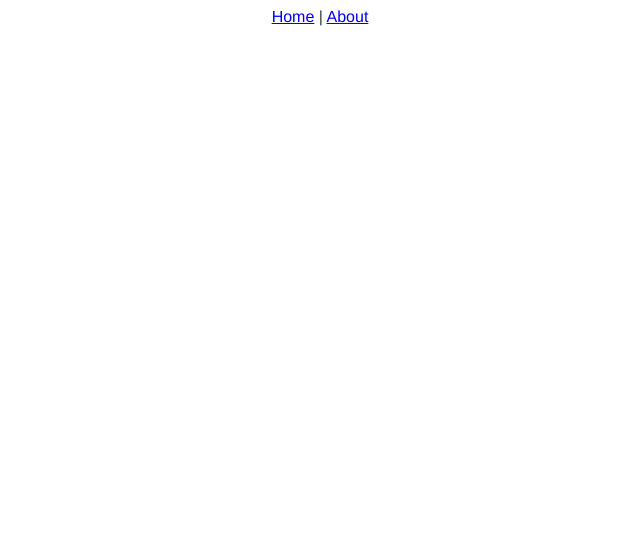
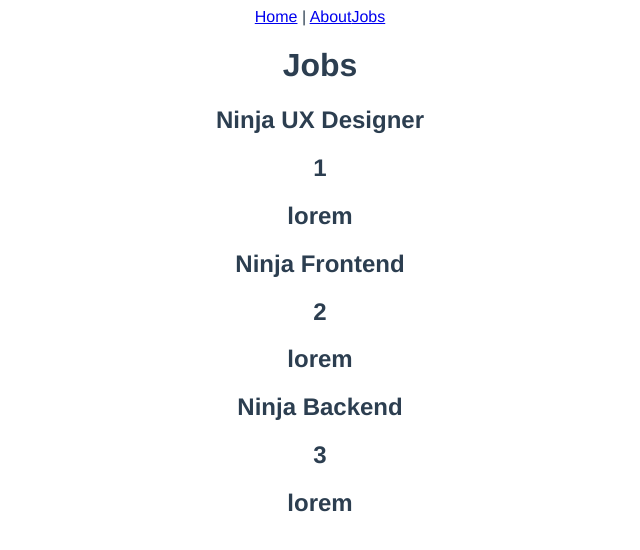
Before and after one commit to ronitwilson/vue_05, a Vue app in the folder ninja-jobs/: page /jobs in a window 1280 px wide. Before the commit this address had no page. Shown: the top 550 px of the page, without its empty margins (320-960 px from the left). Built offline with nearby package versions, Linux system fonts and the light colour scheme.

Commit message:
Add jobs page

```diff
--- a/ninja-jobs/src/App.vue
+++ b/ninja-jobs/src/App.vue
@@ -2,6 +2,7 @@
   <nav>
     <router-link to="/">Home</router-link> |
     <router-link :to="{name: 'about'}">About</router-link>
+    <router-link :to="{name: 'Jobs'}">Jobs</router-link>
   </nav>
   <router-view/>
 </template>
--- a/ninja-jobs/src/router/index.js
+++ b/ninja-jobs/src/router/index.js
@@ -1,6 +1,7 @@
 import { createRouter, createWebHistory } from 'vue-router'
 import HomeView from '../views/HomeView.vue'
 import AboutView from '../views/AboutView.vue'
+import Jobs from '../views/Jobs/Jobs.vue'
 
 const routes = [
   {
@@ -12,6 +13,11 @@
     path: '/about-me',
     name: 'about',
     component: AboutView
+  },
+  {
+    path: '/jobs',
+    name: 'Jobs',
+    component: Jobs
   }
 ]
 
--- /dev/null
+++ b/ninja-jobs/src/views/Jobs/Jobs.vue
@@ -0,0 +1,32 @@
+<template>
+    <div >
+      <h1>Jobs</h1>
+      <div v-for="job in jobs" :key="job.id">
+        <h2>{{ job.title }}</h2>
+        <h2>{{ job.id }}</h2>
+        <h2>{{ job.details }}</h2>
+      </div>
+    </div>
+  </template>
+
+  <script>
+  export default {
+    name: 'Jobs',
+    components: {
+    },
+    data() {
+        return {
+            jobs: [
+            { title: 'Ninja UX Designer', id: 1, details: 'lorem' },
+            { title: 'Ninja Frontend', id: 2, details: 'lorem' },
+            { title: 'Ninja Backend', id: 3, details: 'lorem' }
+            ]
+        }
+    }
+
+  }
+  </script>
+
+<style>
+
+</style>
```
